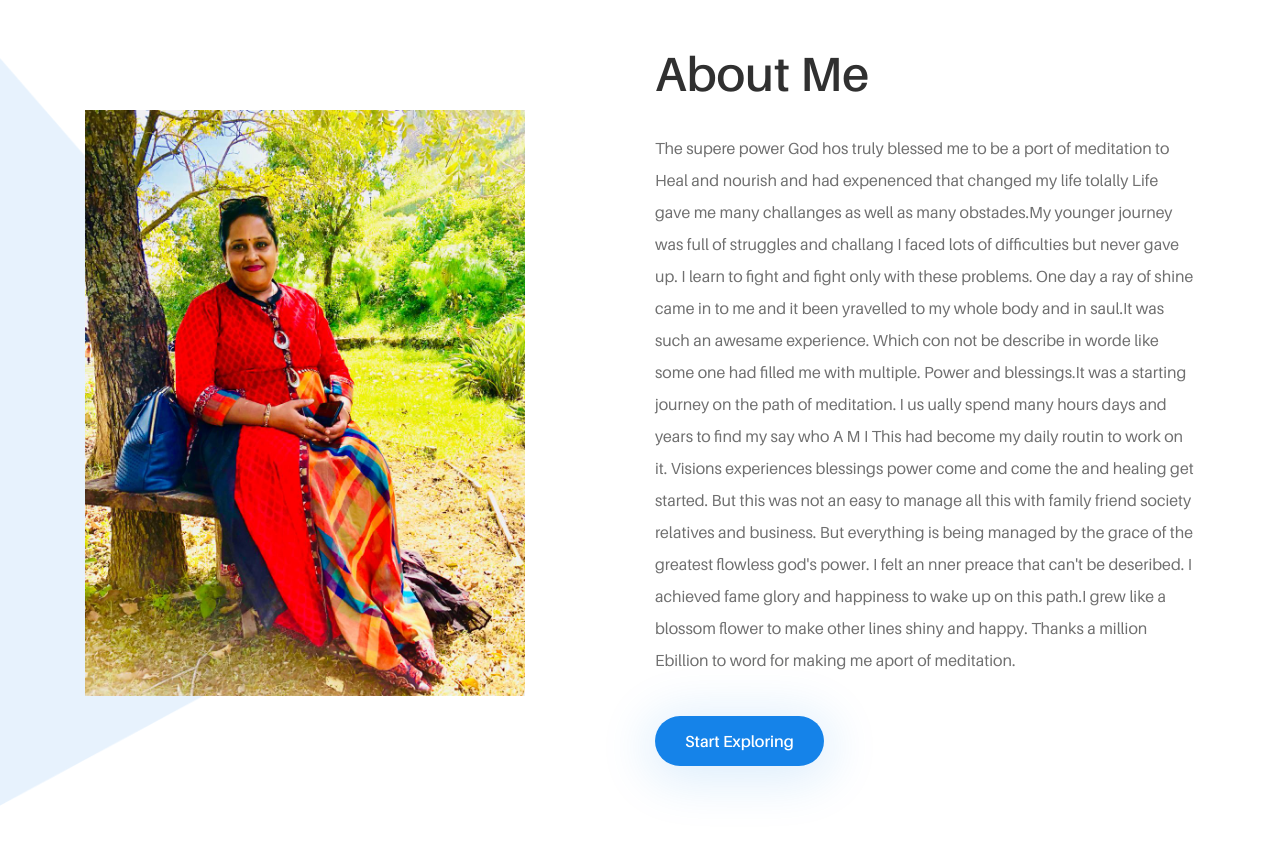
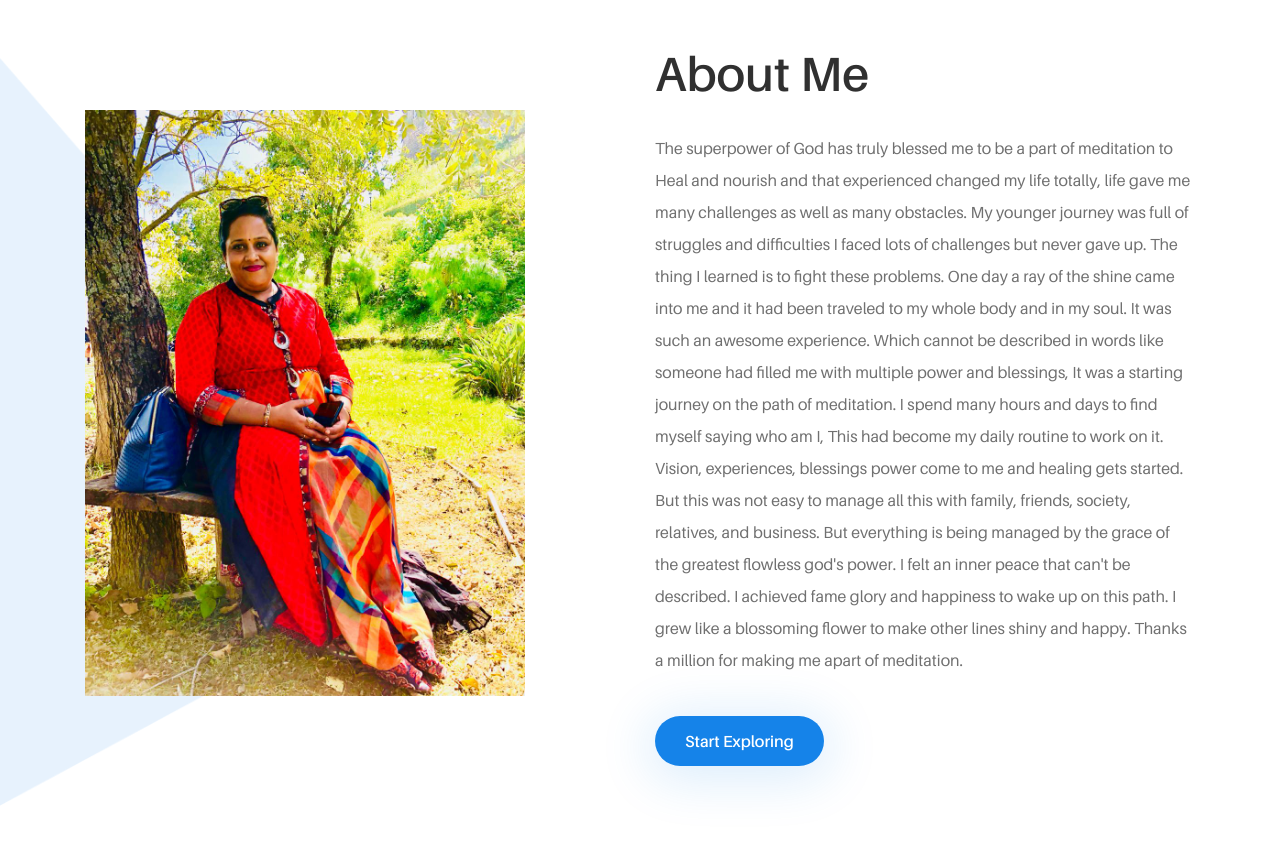
Before and after one commit to mezubeen/vinita-website, a website: page index.html in a window 1280 px wide. Shown: the part 860-1704 px from the top of the page. Drawn offline with Linux system fonts and the light colour scheme.

Commit message:
desc grammer fixed

```diff
--- a/index.html
+++ b/index.html
@@ -220,27 +220,7 @@
                         <h2>About Me</h2>
 
                             <p>
-                                The supere power God hos truly blessed me to be a port of meditation to
-Heal and nourish and had expenenced that changed my life tolally
-
-Life gave me many challanges as well as many obstades.My younger journey was full of struggles and challang
-I faced lots of difficulties but never gave up.
-
-I learn to fight and fight only with these problems.
-
-One day a ray of shine came in to me and it been yravelled to
-my whole body and in saul.It was such an awesame experience.
-Which con not be describe in worde like some one had filled me with multiple.
-
-Power and blessings.It was a starting journey on the path of meditation.
-I us ually spend many hours days and years to find my say who A M I This had become my daily routin to work on it.
-Visions experiences blessings power come and come the and healing get started.
-But this was not an easy to manage all this with family friend society relatives and business.
-
-But everything is being managed by the grace of the greatest flowless god's power.
-I felt an nner preace that can't be deseribed.
-I achieved fame glory and happiness to wake up on this path.I grew like a blossom flower to make other lines shiny and happy.
-Thanks a million Ebillion to word for making me aport of meditation.
+                                The superpower of God has truly blessed me to be a part of meditation to Heal and nourish and that experienced changed my life totally, life gave me many challenges as well as many obstacles. My younger journey was full of struggles and difficulties I faced lots of challenges but never gave up. The thing I learned is to fight these problems. One day a ray of the shine came into me and it had been traveled to my whole body and in my soul. It was such an awesome experience. Which cannot be described in words like someone had filled me with multiple power and blessings, It was a starting journey on the path of meditation. I spend many hours and days to find myself saying who am I, This had become my daily routine to work on it. Vision, experiences, blessings power come to me and healing gets started. But this was not easy to manage all this with family, friends, society, relatives, and business. But everything is being managed by the grace of the greatest flowless god's power. I felt an inner peace that can't be described. I achieved fame glory and happiness to wake up on this path. I grew like a blossoming flower to make other lines shiny and happy. Thanks a million for making me apart of meditation.
 
                             </p>
                         <a href="about.html" class="btn uza-btn btn-2 mt-4">Start Exploring</a>
```
